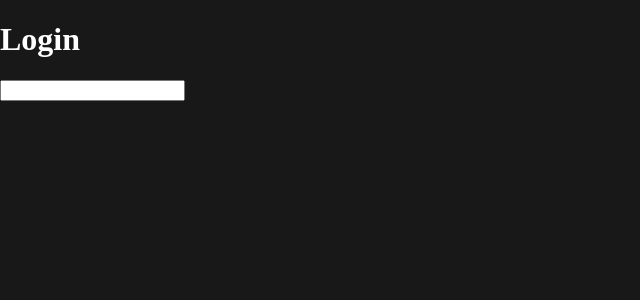
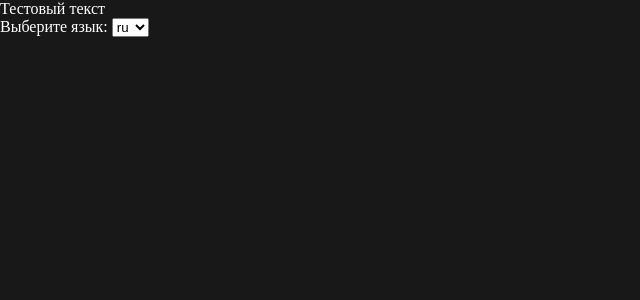
Before and after one commit to Lugzan151892/hunt-showdown, a Nuxt app: page / in a window 1280 px wide. Before the commit this address led to /login. Shown: the top 300 px of the page, without its empty margins (0-640 px from the left). Built offline with nearby package versions, Linux system fonts and the light colour scheme.

Commit message:
feat/auth: set up i18n for different namespaces

```diff
--- a/locales/en.json
+++ /dev/null
@@ -1,3 +0,0 @@
-{
-    "loginTitle": "Login"
-}
--- /dev/null
+++ b/locales/en/auth.json
@@ -0,0 +1,7 @@
+{
+    "name": "auth",
+    "locale": "en",
+    "translations": {
+        "loginTitle": "Login"
+    }
+}
--- /dev/null
+++ b/locales/en/main.json
@@ -0,0 +1,7 @@
+{
+    "name": "main",
+    "locale": "en",
+    "translations": {
+        "test": "Test text"
+    }
+}
--- /dev/null
+++ b/locales/locales.ts
@@ -0,0 +1,7 @@
+import authEn from './en/auth.json';
+import authRu from './ru/auth.json';
+import mainRu from './ru/main.json';
+import mainEn from './en/main.json';
+
+
+export { authEn, authRu, mainEn, mainRu };
--- a/locales/ru.json
+++ /dev/null
@@ -1,3 +0,0 @@
-{
-    "loginTitle": "Войти"
-}
--- /dev/null
+++ b/locales/ru/auth.json
@@ -0,0 +1,7 @@
+{
+    "name": "auth",
+    "locale": "ru",
+    "translations": {
+        "loginTitle": "Войти"
+    }
+}
--- /dev/null
+++ b/locales/ru/main.json
@@ -0,0 +1,7 @@
+{
+    "name": "main",
+    "locale": "ru",
+    "translations": {
+        "test": "Тестовый текст"
+    }
+}
--- a/pages/index.vue
+++ b/pages/index.vue
@@ -1,6 +1,14 @@
 <template>
     <div class="content">
-        main page
+        {{ $t('main.test')}}
+
+        <form>
+            <label for="locale-select">Выберите язык: </label>
+            <select id="locale-select" v-model="$i18n.locale">
+                <option value="en">en</option>
+                <option value="ru">ru</option>
+            </select>
+        </form>
     </div>
 </template>
 
@@ -8,7 +16,7 @@
     import { authStore } from '@/store/auth';
     const auth = authStore();
     const isAuth = computed(() => {
-        return auth.isAuth;
+        return !auth.isAuth;
     });
 
     const router = useRouter();
--- a/pages/login.vue
+++ b/pages/login.vue
@@ -1,6 +1,6 @@
 <template>
     <div class="content">
-        <h1>{{ $t('loginTitle') }} </h1>
+        <h1>{{ $t('auth.loginTitle') }} </h1>
         <div class="content__form">
             <UiCustomInput />
         </div>
--- a/plugins/i18n.ts
+++ b/plugins/i18n.ts
@@ -1,17 +1,32 @@
 import { createI18n } from "vue-i18n";
 
-import ru from '@/locales/ru.json';
-import en from '@/locales/en.json';
+import { authRu, authEn, mainEn, mainRu }  from '@/locales/locales';
+
+const dataList = [
+    authEn,
+    mainEn,
+    authRu,
+    mainRu
+];
+
+function getTranslate(arr: Array<COMMON.TTranslate>): COMMON.TTranslateMain {
+    const newData = arr.reduce((obj: COMMON.TTranslateMain, item) => {
+        const newData: {[key: string]: string} = {};
+        for (let key in item.translations) {
+            newData[`${item.name}.${key}`] = item.translations[key];
+        }
+        obj[item.locale] = {...obj[item.locale], ...newData};
+        return obj;
+    }, {});
+    return newData;
+}
 
 export default defineNuxtPlugin(({ vueApp }) => {
     const i18n = createI18n({
         legacy: false,
         globalInjection: true,
-        locale: 'en',
-        messages: {
-            ru,
-            en
-        }
+        locale: 'ru',
+        messages: getTranslate(dataList)
     })
     vueApp.use(i18n)
 });
```
Also changed, not shown: types/common.d.ts (added, +15 -0 lines).
